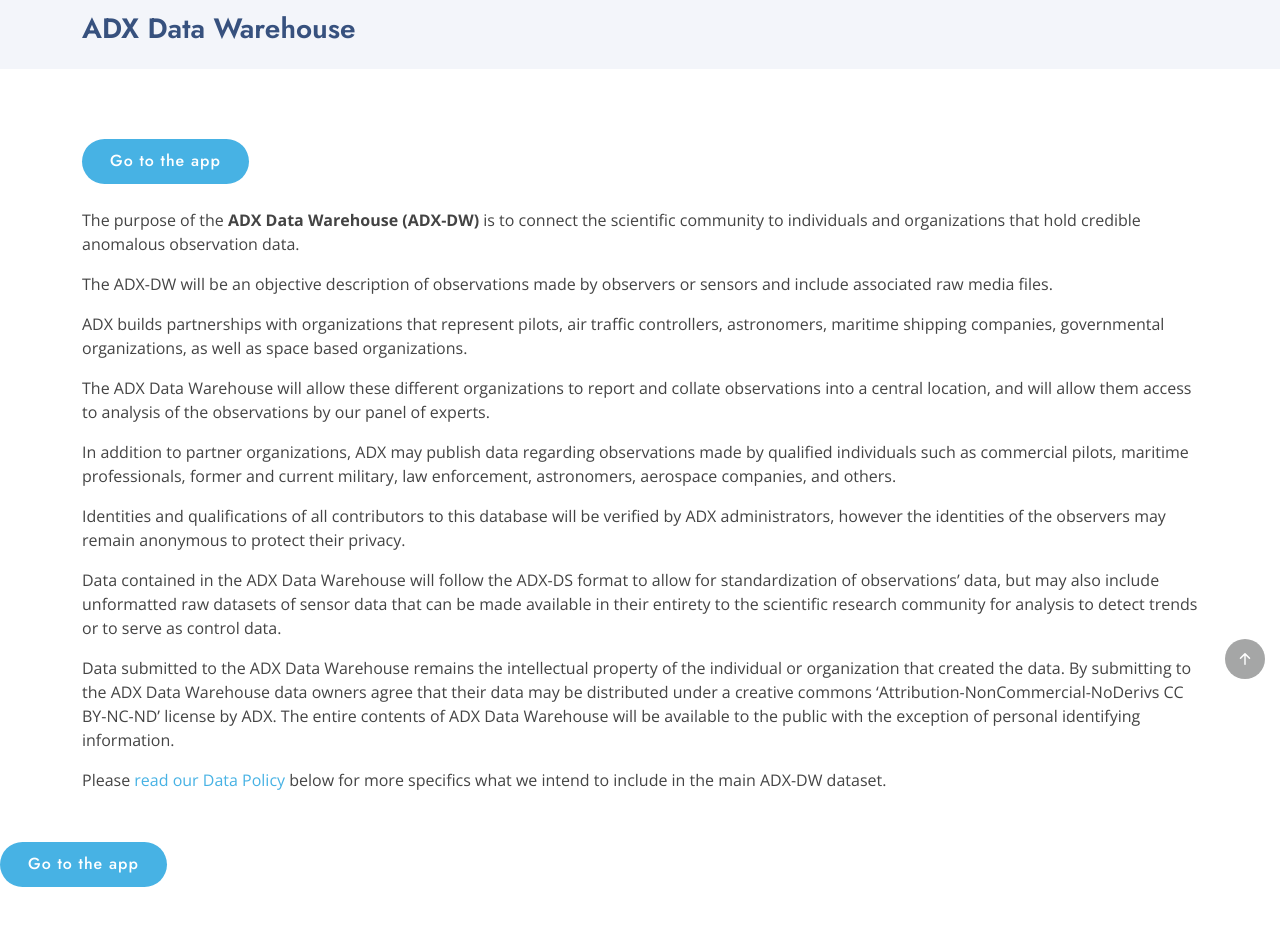
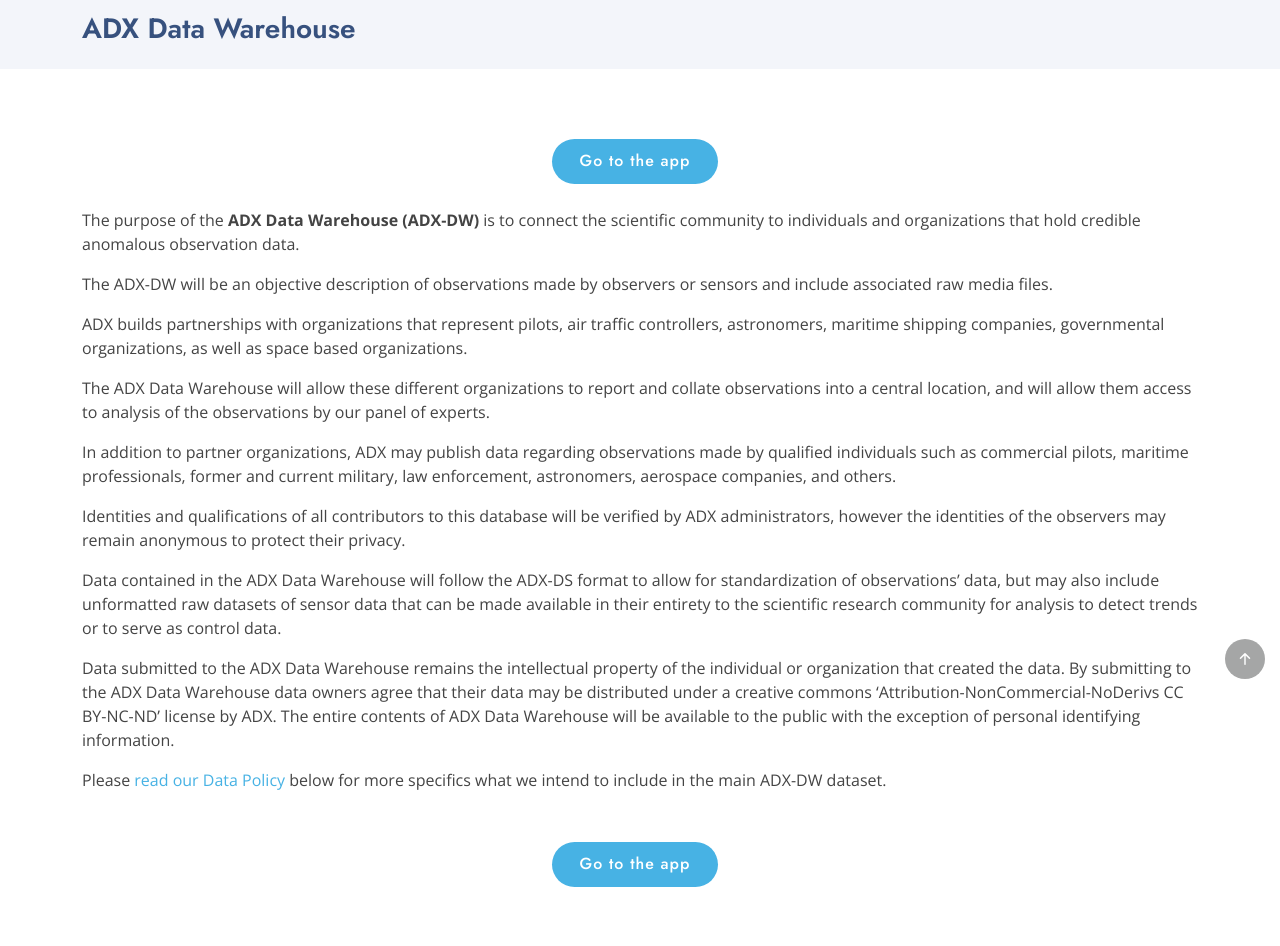
Before and after one commit to adx-project/adx-web, a Nuxt app: page /adx-dw in a window 1280 px wide. Shown: the part 106-1052 px from the top of the page. Built offline with nearby package versions, Linux system fonts and the light colour scheme.

Commit message:
Added link to adx-app

```diff
--- a/pages/adx-dw.vue
+++ b/pages/adx-dw.vue
@@ -1,10 +1,12 @@
 <template>
   <section class="inner-page">
     <div class="container">
-      <div class="col-lg-6 d-flex flex-column justify-content-center pt-4 pt-lg-0"
-           data-aos="fade-up" data-aos-delay="200">
-        <div class="d-flex justify-content-center justify-content-lg-start">
-          <NuxtLink to="app" target="_blank" class="btn-get-involved scrollto">Go to the app</NuxtLink>
+      <div class="row">
+        <div class="col-lg-12 d-flex flex-column justify-content-center pt-4 pt-lg-0"
+             data-aos="fade-up" data-aos-delay="200">
+          <div class="d-flex justify-content-center">
+            <NuxtLink to="app" target="_blank" class="btn-get-involved scrollto">Go to the app</NuxtLink>
+          </div>
         </div>
       </div>
       <br/>
@@ -52,12 +54,14 @@
         <NuxtLink to="data-policy">read our Data Policy</NuxtLink>
         below for more specifics what we intend to include in the main ADX-DW dataset.
       </p>
-    </div>
-    <br/>
-    <div class="col-lg-6 d-flex flex-column justify-content-center pt-4 pt-lg-0"
-         data-aos="fade-up" data-aos-delay="200">
-      <div class="d-flex justify-content-center justify-content-lg-start">
-        <NuxtLink to="app" target="_blank" class="btn-get-involved scrollto">Go to the app</NuxtLink>
+      <br/>
+      <div class="row">
+        <div class="col-lg-12 d-flex flex-column justify-content-center pt-4 pt-lg-0"
+             data-aos="fade-up" data-aos-delay="200">
+          <div class="d-flex justify-content-center">
+            <NuxtLink to="app" target="_blank" class="btn-get-involved scrollto">Go to the app</NuxtLink>
+          </div>
+        </div>
       </div>
     </div>
     <Contact/>
```
